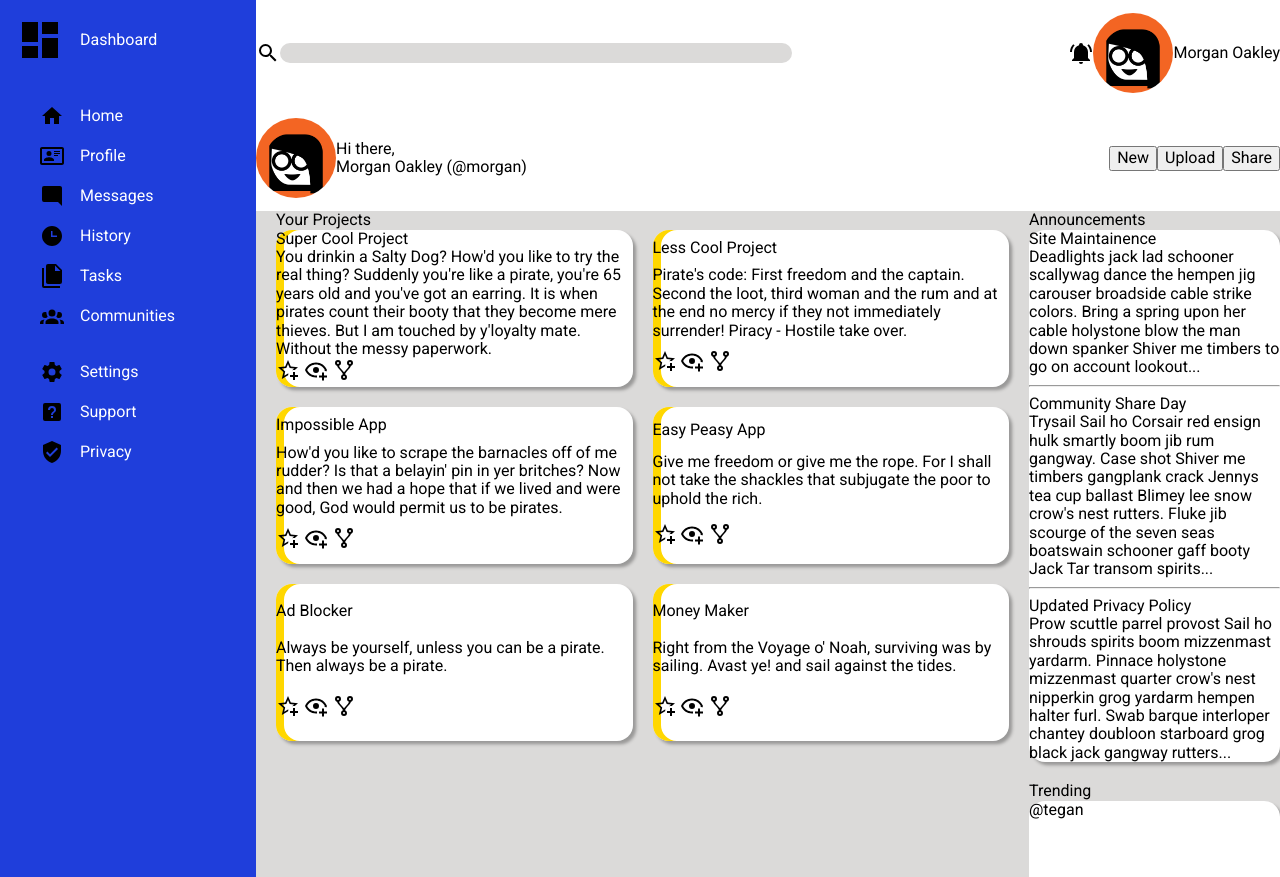
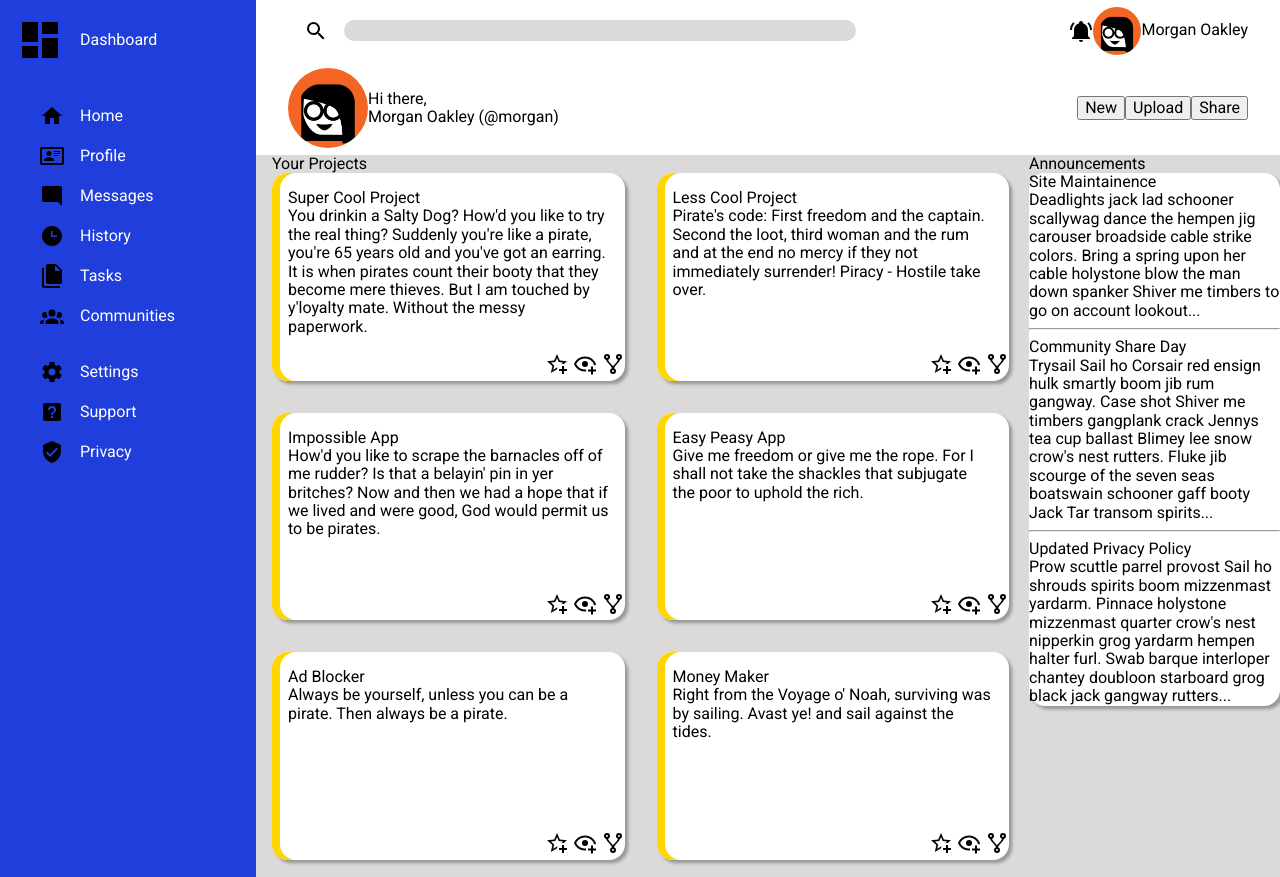
Before and after one commit to Pjaxon999/admin-dashboard, a website: page index.html in a window 1280 px wide. Shown: the top 877 px of the page. Drawn offline with nearby package versions, Linux system fonts and the light colour scheme.

Commit message:
Add spacing, change units for responsiveness

```diff
--- a/index.html
+++ b/index.html
@@ -36,13 +36,13 @@
             </div>
             <div class="notifications">
             <svg class="icon" xmlns="http://www.w3.org/2000/svg" viewBox="0 0 24 24"><title>bell-ring</title><path d="M21,19V20H3V19L5,17V11C5,7.9 7.03,5.17 10,4.29C10,4.19 10,4.1 10,4A2,2 0 0,1 12,2A2,2 0 0,1 14,4C14,4.1 14,4.19 14,4.29C16.97,5.17 19,7.9 19,11V17L21,19M14,21A2,2 0 0,1 12,23A2,2 0 0,1 10,21M19.75,3.19L18.33,4.61C20.04,6.3 21,8.6 21,11H23C23,8.07 21.84,5.25 19.75,3.19M1,11H3C3,8.6 3.96,6.3 5.67,4.61L4.25,3.19C2.16,5.25 1,8.07 1,11Z" /></svg>
-            <img src="./assets/images/basic-shape-avatar-1632968.jpg">
+            <img class="profile" src="./assets/images/basic-shape-avatar-1632968.jpg">
             <h3>Morgan Oakley</h3>
             </div>
         </div>
         <div class="bottom-header">
         <div class="greeting">
-            <img src="./assets/images/basic-shape-avatar-1632968.jpg">
+            <img id="large-profile" src="./assets/images/basic-shape-avatar-1632968.jpg">
             <div class="greeting-text">
             <p>Hi there,</p>
             <h1>Morgan Oakley (@morgan)</h1>
@@ -60,13 +60,14 @@
             <h2>Your Projects</h2>
         <div class="card-container">
             <div class="project-card">
-                <div class="left-color"></div>
+                <div class="text-block">
                 <h2>Super Cool Project</h2>
                 <p>
                     You drinkin a Salty Dog? How'd you like to try the real thing? Suddenly you're like a pirate,
                     you're 65 years old and you've got an earring. It is when pirates count their booty that they
                     become mere thieves. But I am touched by y'loyalty mate. Without the messy paperwork.
                 </p>
+                </div>
                 <div class="card-icons">
                     <svg class="icon" xmlns="http://www.w3.org/2000/svg" viewBox="0 0 24 24"><title>star-plus-outline</title><path d="M5.8 21L7.4 14L2 9.2L9.2 8.6L12 2L14.8 8.6L22 9.2L18.8 12H18C17.3 12 16.6 12.1 15.9 12.4L18.1 10.5L13.7 10.1L12 6.1L10.3 10.1L5.9 10.5L9.2 13.4L8.2 17.7L12 15.4L12.5 15.7C12.3 16.2 12.1 16.8 12.1 17.3L5.8 21M17 14V17H14V19H17V22H19V19H22V17H19V14H17Z" /></svg>
                     <svg class="icon" xmlns="http://www.w3.org/2000/svg" viewBox="0 0 24 24"><title>eye-plus-outline</title><path d="M12,4.5C7,4.5 2.73,7.61 1,12C2.73,16.39 7,19.5 12,19.5C12.36,19.5 12.72,19.5 13.08,19.45C13.03,19.13 13,18.82 13,18.5C13,18.14 13.04,17.78 13.1,17.42C12.74,17.46 12.37,17.5 12,17.5C8.24,17.5 4.83,15.36 3.18,12C4.83,8.64 8.24,6.5 12,6.5C15.76,6.5 19.17,8.64 20.82,12C20.7,12.24 20.56,12.45 20.43,12.68C21.09,12.84 21.72,13.11 22.29,13.5C22.56,13 22.8,12.5 23,12C21.27,7.61 17,4.5 12,4.5M12,9A3,3 0 0,0 9,12A3,3 0 0,0 12,15A3,3 0 0,0 15,12A3,3 0 0,0 12,9M18,14.5V17.5H15V19.5H18V22.5H20V19.5H23V17.5H20V14.5H18Z" /></svg>
@@ -74,12 +75,13 @@
                 </div>
             </div>
             <div class="project-card">
-                <div class="left-color"></div>
+                <div class="text-block">
                 <h2>Less Cool Project</h2>
                 <p>
                     Pirate's code: First freedom and the captain. Second the loot, third woman and the rum
                     and at the end no mercy if they not immediately surrender! Piracy - Hostile take over.
                 </p>
+                </div>
                 <div class="card-icons">
                     <svg class="icon" xmlns="http://www.w3.org/2000/svg" viewBox="0 0 24 24"><title>star-plus-outline</title><path d="M5.8 21L7.4 14L2 9.2L9.2 8.6L12 2L14.8 8.6L22 9.2L18.8 12H18C17.3 12 16.6 12.1 15.9 12.4L18.1 10.5L13.7 10.1L12 6.1L10.3 10.1L5.9 10.5L9.2 13.4L8.2 17.7L12 15.4L12.5 15.7C12.3 16.2 12.1 16.8 12.1 17.3L5.8 21M17 14V17H14V19H17V22H19V19H22V17H19V14H17Z" /></svg>
                     <svg class="icon" xmlns="http://www.w3.org/2000/svg" viewBox="0 0 24 24"><title>eye-plus-outline</title><path d="M12,4.5C7,4.5 2.73,7.61 1,12C2.73,16.39 7,19.5 12,19.5C12.36,19.5 12.72,19.5 13.08,19.45C13.03,19.13 13,18.82 13,18.5C13,18.14 13.04,17.78 13.1,17.42C12.74,17.46 12.37,17.5 12,17.5C8.24,17.5 4.83,15.36 3.18,12C4.83,8.64 8.24,6.5 12,6.5C15.76,6.5 19.17,8.64 20.82,12C20.7,12.24 20.56,12.45 20.43,12.68C21.09,12.84 21.72,13.11 22.29,13.5C22.56,13 22.8,12.5 23,12C21.27,7.61 17,4.5 12,4.5M12,9A3,3 0 0,0 9,12A3,3 0 0,0 12,15A3,3 0 0,0 15,12A3,3 0 0,0 12,9M18,14.5V17.5H15V19.5H18V22.5H20V19.5H23V17.5H20V14.5H18Z" /></svg>
@@ -87,12 +89,13 @@
                 </div>
             </div>
             <div class="project-card">
-                <div class="left-color"></div>
+                <div class="text-block">
                 <h2>Impossible App</h2>
                 <p>
                     How'd you like to scrape the barnacles off of me rudder? Is that a belayin' pin in yer britches?
                     Now and then we had a hope that if we lived and were good, God would permit us to be pirates.
                 </p>
+                </div>
                 <div class="card-icons">
                     <svg class="icon" xmlns="http://www.w3.org/2000/svg" viewBox="0 0 24 24"><title>star-plus-outline</title><path d="M5.8 21L7.4 14L2 9.2L9.2 8.6L12 2L14.8 8.6L22 9.2L18.8 12H18C17.3 12 16.6 12.1 15.9 12.4L18.1 10.5L13.7 10.1L12 6.1L10.3 10.1L5.9 10.5L9.2 13.4L8.2 17.7L12 15.4L12.5 15.7C12.3 16.2 12.1 16.8 12.1 17.3L5.8 21M17 14V17H14V19H17V22H19V19H22V17H19V14H17Z" /></svg>
                     <svg class="icon" xmlns="http://www.w3.org/2000/svg" viewBox="0 0 24 24"><title>eye-plus-outline</title><path d="M12,4.5C7,4.5 2.73,7.61 1,12C2.73,16.39 7,19.5 12,19.5C12.36,19.5 12.72,19.5 13.08,19.45C13.03,19.13 13,18.82 13,18.5C13,18.14 13.04,17.78 13.1,17.42C12.74,17.46 12.37,17.5 12,17.5C8.24,17.5 4.83,15.36 3.18,12C4.83,8.64 8.24,6.5 12,6.5C15.76,6.5 19.17,8.64 20.82,12C20.7,12.24 20.56,12.45 20.43,12.68C21.09,12.84 21.72,13.11 22.29,13.5C22.56,13 22.8,12.5 23,12C21.27,7.61 17,4.5 12,4.5M12,9A3,3 0 0,0 9,12A3,3 0 0,0 12,15A3,3 0 0,0 15,12A3,3 0 0,0 12,9M18,14.5V17.5H15V19.5H18V22.5H20V19.5H23V17.5H20V14.5H18Z" /></svg>
@@ -100,12 +103,13 @@
                 </div>
             </div>
             <div class="project-card">
-                <div class="left-color"></div>
+                <div class="text-block">
                 <h2>Easy Peasy App</h2>
                 <p>
                     Give me freedom or give me the rope. For I shall not take the shackles that subjugate
                     the poor to uphold the rich.
                 </p>
+                </div>
                 <div class="card-icons">
                     <svg class="icon" xmlns="http://www.w3.org/2000/svg" viewBox="0 0 24 24"><title>star-plus-outline</title><path d="M5.8 21L7.4 14L2 9.2L9.2 8.6L12 2L14.8 8.6L22 9.2L18.8 12H18C17.3 12 16.6 12.1 15.9 12.4L18.1 10.5L13.7 10.1L12 6.1L10.3 10.1L5.9 10.5L9.2 13.4L8.2 17.7L12 15.4L12.5 15.7C12.3 16.2 12.1 16.8 12.1 17.3L5.8 21M17 14V17H14V19H17V22H19V19H22V17H19V14H17Z" /></svg>
                     <svg class="icon" xmlns="http://www.w3.org/2000/svg" viewBox="0 0 24 24"><title>eye-plus-outline</title><path d="M12,4.5C7,4.5 2.73,7.61 1,12C2.73,16.39 7,19.5 12,19.5C12.36,19.5 12.72,19.5 13.08,19.45C13.03,19.13 13,18.82 13,18.5C13,18.14 13.04,17.78 13.1,17.42C12.74,17.46 12.37,17.5 12,17.5C8.24,17.5 4.83,15.36 3.18,12C4.83,8.64 8.24,6.5 12,6.5C15.76,6.5 19.17,8.64 20.82,12C20.7,12.24 20.56,12.45 20.43,12.68C21.09,12.84 21.72,13.11 22.29,13.5C22.56,13 22.8,12.5 23,12C21.27,7.61 17,4.5 12,4.5M12,9A3,3 0 0,0 9,12A3,3 0 0,0 12,15A3,3 0 0,0 15,12A3,3 0 0,0 12,9M18,14.5V17.5H15V19.5H18V22.5H20V19.5H23V17.5H20V14.5H18Z" /></svg>
@@ -113,11 +117,12 @@
                 </div>
             </div>
             <div class="project-card">
-                <div class="left-color"></div>
+                <div class="text-block">
                 <h2>Ad Blocker</h2>
                 <p>
                     Always be yourself, unless you can be a pirate. Then always be a pirate.
                 </p>
+                </div>
                 <div class="card-icons">
                     <svg class="icon" xmlns="http://www.w3.org/2000/svg" viewBox="0 0 24 24"><title>star-plus-outline</title><path d="M5.8 21L7.4 14L2 9.2L9.2 8.6L12 2L14.8 8.6L22 9.2L18.8 12H18C17.3 12 16.6 12.1 15.9 12.4L18.1 10.5L13.7 10.1L12 6.1L10.3 10.1L5.9 10.5L9.2 13.4L8.2 17.7L12 15.4L12.5 15.7C12.3 16.2 12.1 16.8 12.1 17.3L5.8 21M17 14V17H14V19H17V22H19V19H22V17H19V14H17Z" /></svg>
                     <svg class="icon" xmlns="http://www.w3.org/2000/svg" viewBox="0 0 24 24"><title>eye-plus-outline</title><path d="M12,4.5C7,4.5 2.73,7.61 1,12C2.73,16.39 7,19.5 12,19.5C12.36,19.5 12.72,19.5 13.08,19.45C13.03,19.13 13,18.82 13,18.5C13,18.14 13.04,17.78 13.1,17.42C12.74,17.46 12.37,17.5 12,17.5C8.24,17.5 4.83,15.36 3.18,12C4.83,8.64 8.24,6.5 12,6.5C15.76,6.5 19.17,8.64 20.82,12C20.7,12.24 20.56,12.45 20.43,12.68C21.09,12.84 21.72,13.11 22.29,13.5C22.56,13 22.8,12.5 23,12C21.27,7.61 17,4.5 12,4.5M12,9A3,3 0 0,0 9,12A3,3 0 0,0 12,15A3,3 0 0,0 15,12A3,3 0 0,0 12,9M18,14.5V17.5H15V19.5H18V22.5H20V19.5H23V17.5H20V14.5H18Z" /></svg>
@@ -125,11 +130,12 @@
                 </div>
             </div>
             <div class="project-card">
-                <div class="left-color"></div>
+                <div class="text-block">
                 <h2>Money Maker</h2>
                 <p>
                     Right from the Voyage o' Noah, surviving was by sailing. Avast ye! and sail against the tides.
                 </p>
+                </div>
                 <div class="card-icons">
                     <svg class="icon" xmlns="http://www.w3.org/2000/svg" viewBox="0 0 24 24"><title>star-plus-outline</title><path d="M5.8 21L7.4 14L2 9.2L9.2 8.6L12 2L14.8 8.6L22 9.2L18.8 12H18C17.3 12 16.6 12.1 15.9 12.4L18.1 10.5L13.7 10.1L12 6.1L10.3 10.1L5.9 10.5L9.2 13.4L8.2 17.7L12 15.4L12.5 15.7C12.3 16.2 12.1 16.8 12.1 17.3L5.8 21M17 14V17H14V19H17V22H19V19H22V17H19V14H17Z" /></svg>
                     <svg class="icon" xmlns="http://www.w3.org/2000/svg" viewBox="0 0 24 24"><title>eye-plus-outline</title><path d="M12,4.5C7,4.5 2.73,7.61 1,12C2.73,16.39 7,19.5 12,19.5C12.36,19.5 12.72,19.5 13.08,19.45C13.03,19.13 13,18.82 13,18.5C13,18.14 13.04,17.78 13.1,17.42C12.74,17.46 12.37,17.5 12,17.5C8.24,17.5 4.83,15.36 3.18,12C4.83,8.64 8.24,6.5 12,6.5C15.76,6.5 19.17,8.64 20.82,12C20.7,12.24 20.56,12.45 20.43,12.68C21.09,12.84 21.72,13.11 22.29,13.5C22.56,13 22.8,12.5 23,12C21.27,7.61 17,4.5 12,4.5M12,9A3,3 0 0,0 9,12A3,3 0 0,0 12,15A3,3 0 0,0 15,12A3,3 0 0,0 12,9M18,14.5V17.5H15V19.5H18V22.5H20V19.5H23V17.5H20V14.5H18Z" /></svg>
@@ -166,15 +172,15 @@
             <h2>Trending</h2>
             <div class="side-card">
             <h4>@tegan</h4>
-            <img src="./assets/images/woman-avatar-1632963.jpg">
+            <img class="profile" src="./assets/images/woman-avatar-1632963.jpg">
             <p>World Peace Builder</p>
-            <img src="./assets/images/basic-shape-avatar-1632968.jpg">
+            <img class="profile" src="./assets/images/basic-shape-avatar-1632968.jpg">
             <h4>@morgan</h4>
             <p>Super Cool Project</p>
-            <img src="./assets/images/man-avatar-1632964.jpg">
+            <img class="profile" src="./assets/images/man-avatar-1632964.jpg">
             <h4>@kendall</h4>
             <p>Life Changing App</p>
-            <img src="./assets/images/avatar-man-with-mustages-1632966.jpg">
+            <img class="profile" src="./assets/images/avatar-man-with-mustages-1632966.jpg">
             <h4>@alex</h4>
             <p>No Traffic Maker</p>
             </div>
--- a/styles.css
+++ b/styles.css
@@ -39,10 +39,11 @@ img {
 }
 
 input[type="search"] {
-    border-radius: 20px;
+    border-radius: 1em;
     border: none;
     background-color: #dbdad9;
     width: 40vw;
+    margin-left: 1em;
 }
 
 .icon {
@@ -57,7 +58,6 @@ input[type="search"] {
 .content,
 .wrapper,
 .header,
-.project-card,
 .card-container {
     display: grid;
 }
@@ -69,6 +69,7 @@ input[type="search"] {
 .dashboard,
 .utility-buttons,
 .sidebar,
+.project-card,
 .notifications {
     display: flex;
 }
@@ -92,6 +93,10 @@ input[type="search"] {
     flex-direction: column;
 }
 
+.profile {
+    height: 3em;
+}
+
 .dashboard {
     gap: 1rem;
     padding: 1rem;
@@ -100,10 +105,15 @@ input[type="search"] {
 .top-header,
 .bottom-header {
     justify-content: space-between;
+    padding: 0 2em;
 }
 
 .main {
-    grid-template-rows: 1fr 5fr;
+    grid-template-rows: 1fr 7fr;
+}
+
+.search-area {
+    margin-left: 1em;
 }
 
 .content {
@@ -112,33 +122,35 @@ input[type="search"] {
     background-color: #dbdad9;
 }
 
-
-header {
-    grid-template-rows: 1fr 1fr;
-}
-
 .your-projects {
-    margin-left: 20px;
+    margin-left: 1rem;
 }
 
 .card-container {
     grid-template-columns: 1fr 1fr;
     grid-template-rows: 1fr 1fr 1fr;
-    gap: 20px;
-}
-
-.card-icons {
-}
-
-.project-card {
-    box-shadow: inset 0.5em 0 0 gold,
-    0.2em 0.2em 0.2em rgba(0,0,0,0.3);
+    gap: 2em;
 }
 
 .project-card,
 .side-card {
     background: #fff;
     border-radius: 1em;
+}
+
+.project-card {
+    box-shadow: inset 0.5em 0 0 gold,
+    0.2em 0.2em 0.2em rgba(0,0,0,0.3);
+    flex-direction: column;
+    justify-content: space-between;
+}
+
+.text-block {
+    padding: 1em;
+}
+
+.card-icons {
+    align-self: flex-end;
 }
 
 .side-card {
@@ -149,3 +161,8 @@ header {
     grid-column: 2 / 3;
     grid-row: 2 / 3;
 }
+
+
+#large-profile {
+    height: 5em;
+}
```
